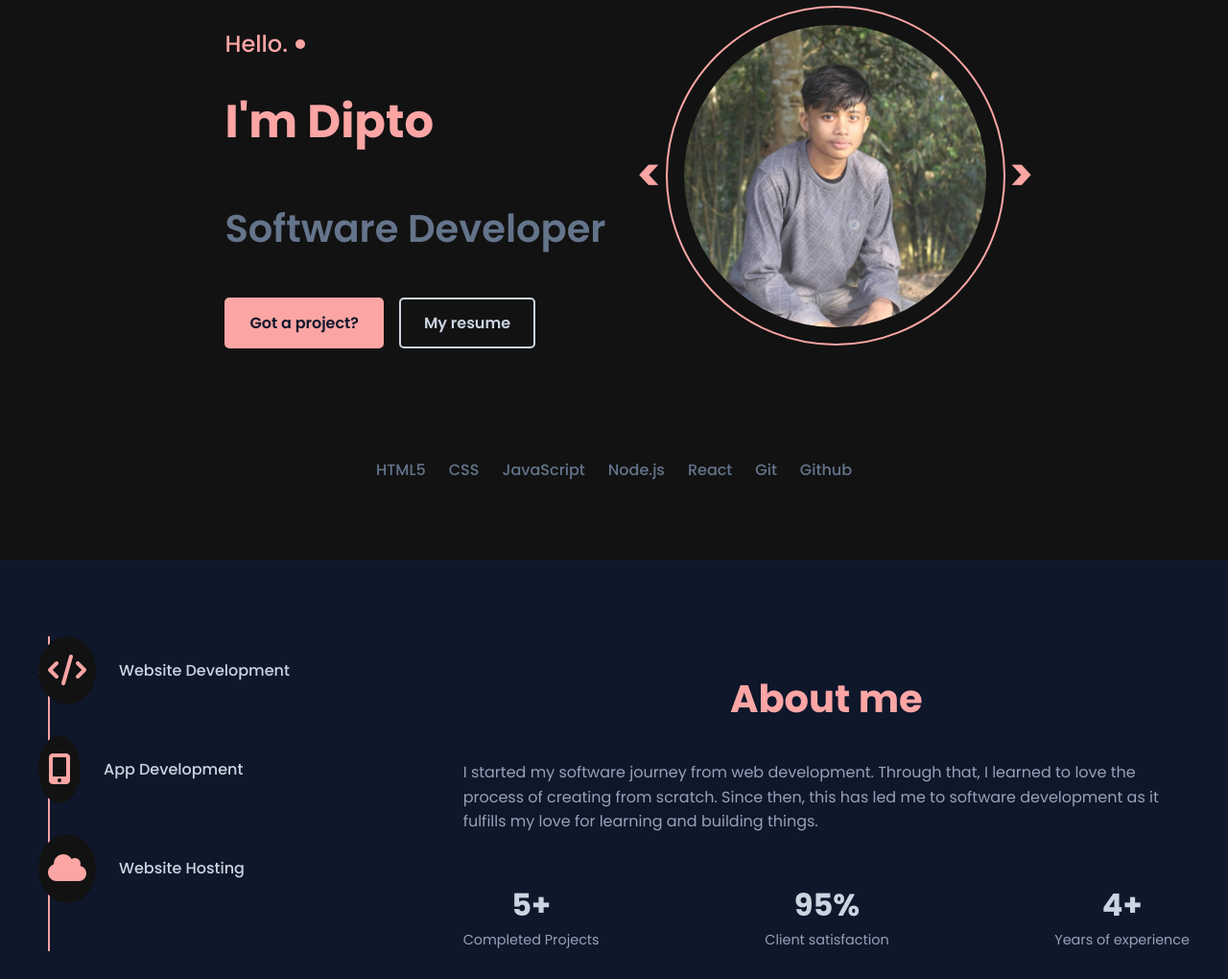
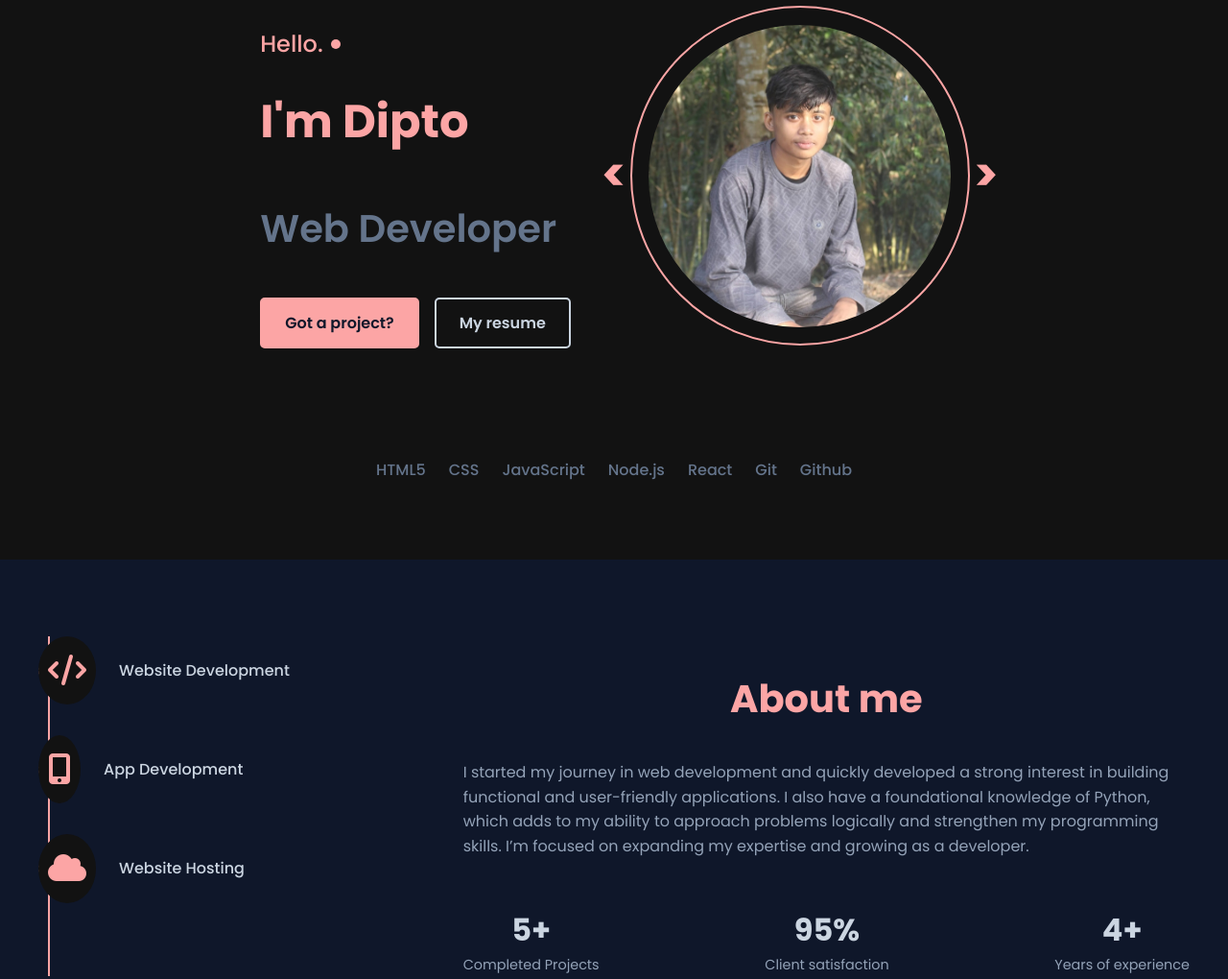
Before and after one commit to paldipto221-sudo/dipto-, a plain HTML site: page index.html in a window 1280 px wide. Shown: the part 297-1317 px from the top of the page at 96% size. Drawn offline with Linux system fonts and the light colour scheme.

Commit message:
Update index.html

```diff
--- a/index.html
+++ b/index.html
@@ -480,7 +480,7 @@
         <div class="hero-content">
           <p class="greeting">Hello.</p>
           <h2 class="intro-name">I'm Dipto</h2>
-          <h3 class="intro-title">Software Developer</h3>
+          <h3 class="intro-title">Web Developer</h3>
           <div class="hero-buttons">
             <a href="#" class="btn primary-btn">Got a project?</a>
             <a href="#" class="btn secondary-btn">My resume</a>
@@ -523,9 +523,12 @@
         </div>
         <div class="about-content">
           <h2 class="section-title">About me</h2>
-          <p>
-            I started my software journey from web development. Through that, I learned to love the process of creating from scratch. Since then, this has led me to software development as it fulfills my love for learning and building things.
-          </p>
+         <p>
+  I started my journey in web development and quickly developed a strong interest in building functional and user-friendly applications.
+  I also have a foundational knowledge of Python, which adds to my ability to approach problems logically and strengthen my programming skills.
+  I’m focused on expanding my expertise and growing as a developer.
+</p>
+
           <div class="stats">
             <div class="stat-item">
               <h3>5+</h3>
```
